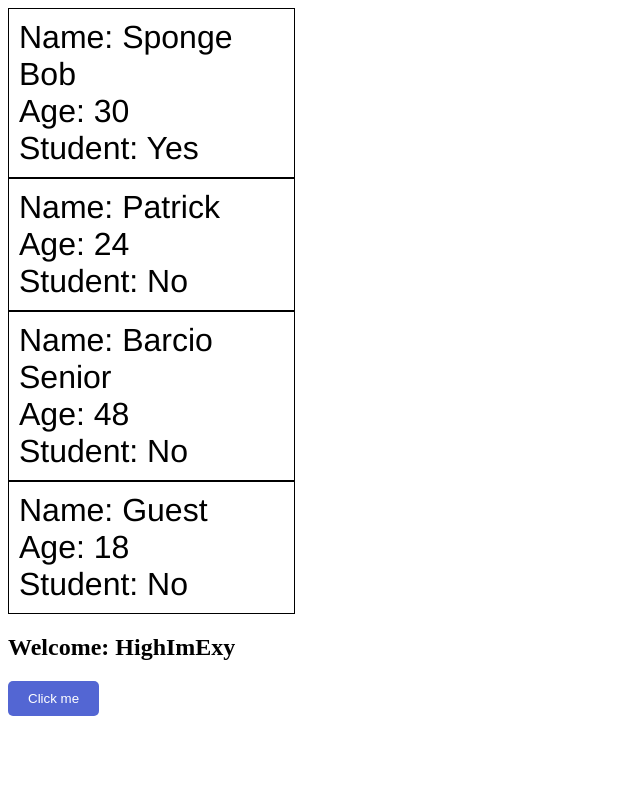
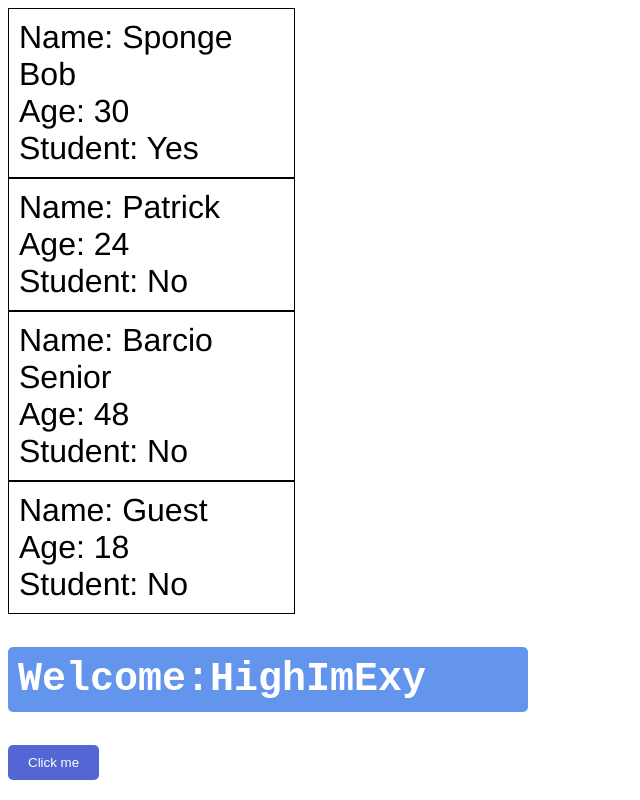
Before and after one commit to highimexy/Learn-React, a React (Vite) app: page / in a window 1280 px wide. Shown: the whole page, without its empty margins (0-640 px from the left). Built offline with nearby package versions, Linux system fonts and the light colour scheme.

Commit message:
1h:03 Rendering Lists

```diff
--- a/src/assets/Components/UserGreeting.tsx
+++ b/src/assets/Components/UserGreeting.tsx
@@ -10,9 +10,25 @@ function UserGreeting({ isLoggedIn = false, username = "default" }: UserProps) {
     return <h2>Please log in to contiune</h2>
   }
 */
-//To samo co na górze
 
-  return isLoggedIn ? <h2>Welcome: {username}</h2> : <h2>Please sign in</h2>;
+  //To samo co na górze
+
+  /* return isLoggedIn ? (
+    <h2 className="welcome-message">Welcome:{username}</h2>
+  ) : (
+    <h2 className="sign-in">Please sign in</h2>
+  );
+  */
+
+  //To samo co na górze tylko czytelniejsze
+
+  const welcomeMessage = (
+    <h2 className="welcome-message">Welcome:{username}</h2>
+  );
+
+  const loginPrompt = <h2 className="sign-in">Please sign in</h2>;
+
+  return isLoggedIn ? welcomeMessage : loginPrompt;
 }
 
 export default UserGreeting;
--- a/src/index.css
+++ b/src/index.css
@@ -48,3 +48,25 @@
 .student p{
   margin: 0;
 }
+
+.welcome-message {
+  font-family: 'Courier New', Courier, monospace;
+  font-size: 2.5em;
+  background-color: cornflowerblue;
+  color: white;
+  padding: 10px;
+  border-radius: 5px;
+  max-width: 500px;
+  word-wrap: break-word;
+}
+
+.sign-in {
+    font-family: 'Courier New', Courier, monospace;
+  font-size: 2.5em;
+  background-color: rgb(116, 237, 100);
+  color: white;
+  padding: 10px;
+  border-radius: 5px;
+  max-width: 500px;
+  word-wrap: break-word;
+}
```
